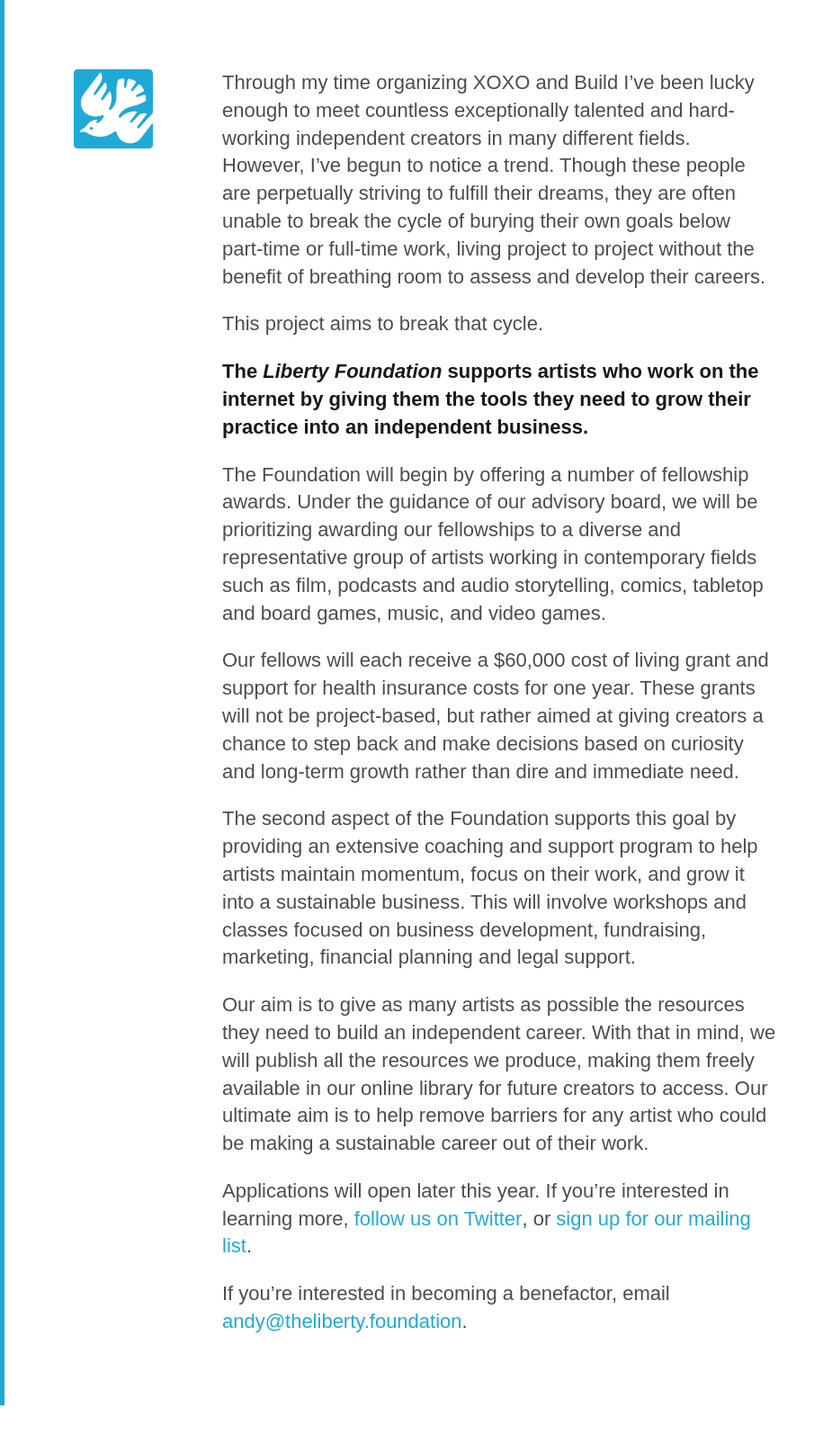
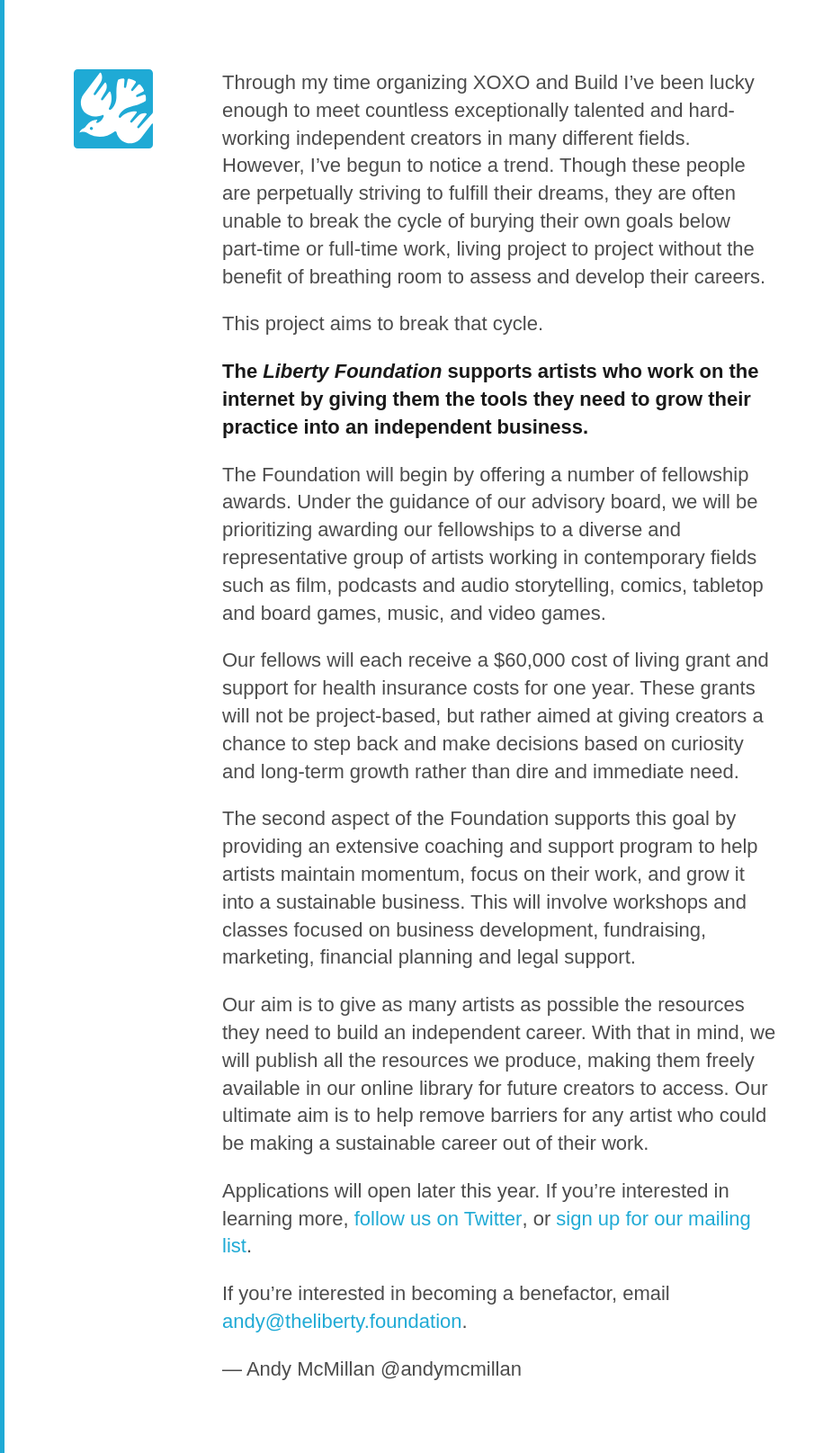
Before and after one commit to thelibertyfoundation/website, a Jekyll site: the page built from index.md, in a window 1280 px wide. Shown: the whole page at 90% size, without its empty margins (0-925 px from the left). Built offline with Jekyll 4.4.1, drawn with Linux system fonts in a browser that asks for light colours; before the commit the page ends 1562 px from its top, so only the background shows below that.

Commit message:
Copy v2.1 (adding a signature)

```diff
--- a/index.md
+++ b/index.md
@@ -20,3 +20,6 @@ Our aim is to give as many artists as possible the resources they need to build
 Applications will open later this year. If you're interested in learning more, [follow us on Twitter](https://twitter.com/libertyfndn), or [sign up for our mailing list](http://eepurl.com/cOYW9n).
 
 If you're interested in becoming a benefactor, email [andy@theliberty.foundation](mailto:andy@theliberty.foundation).
+
+— Andy McMillan
+@andymcmillan
```
